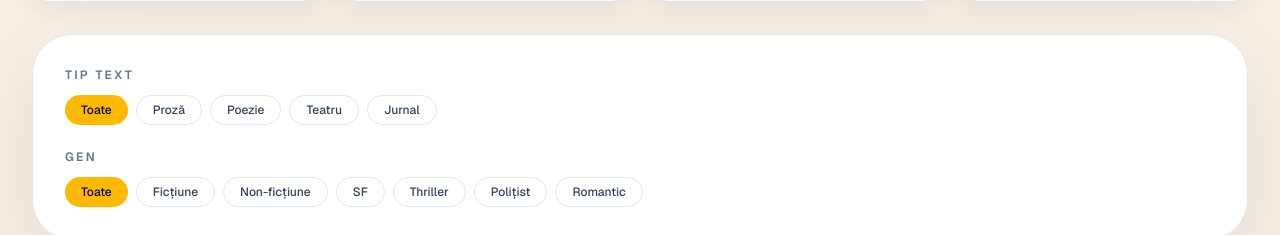
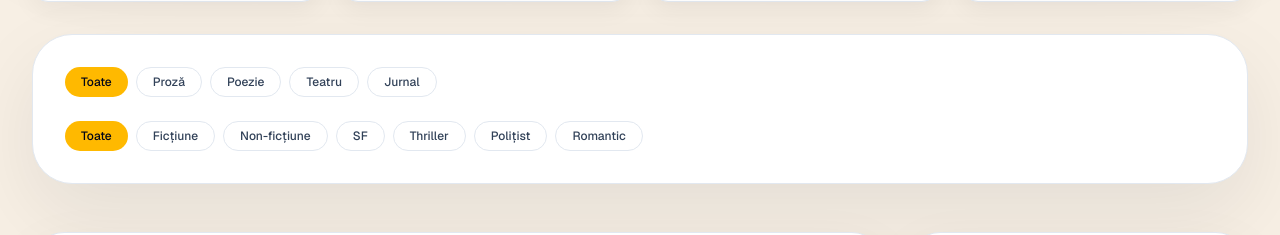
Before and after one commit to magique99/lit-app, a Next.js app: page / in a window 1280 px wide. Shown: the part 531-766 px from the top of the page. Built offline with nearby package versions, Linux system fonts and the light colour scheme; no server answers; the database is empty.

Commit message:
update UX

```diff
--- a/app/page.tsx
+++ b/app/page.tsx
@@ -517,9 +517,6 @@ export default function HomePage() {
         <div className="mt-8 rounded-[2.5rem] border border-slate-200 bg-white p-8 shadow-[0_30px_80px_rgba(15,23,42,0.08)]">
           <div className="flex flex-col gap-6">
             <div>
-              <p className="mb-3 text-xs font-semibold uppercase tracking-[0.2em] text-slate-500">
-                Tip text
-              </p>
               <div className="flex flex-wrap gap-2">
                 {TEXT_TYPES.map((t) => {
                   const isActive = (filterType || "Toate") === t;
@@ -545,9 +542,6 @@ export default function HomePage() {
               </div>
             </div>
             <div>
-              <p className="mb-3 text-xs font-semibold uppercase tracking-[0.2em] text-slate-500">
-                Gen
-              </p>
               <div className="flex flex-wrap gap-2">
                 {GENRES.map((g) => {
                   const isActive = (filterGenre || "Toate") === g;
```
